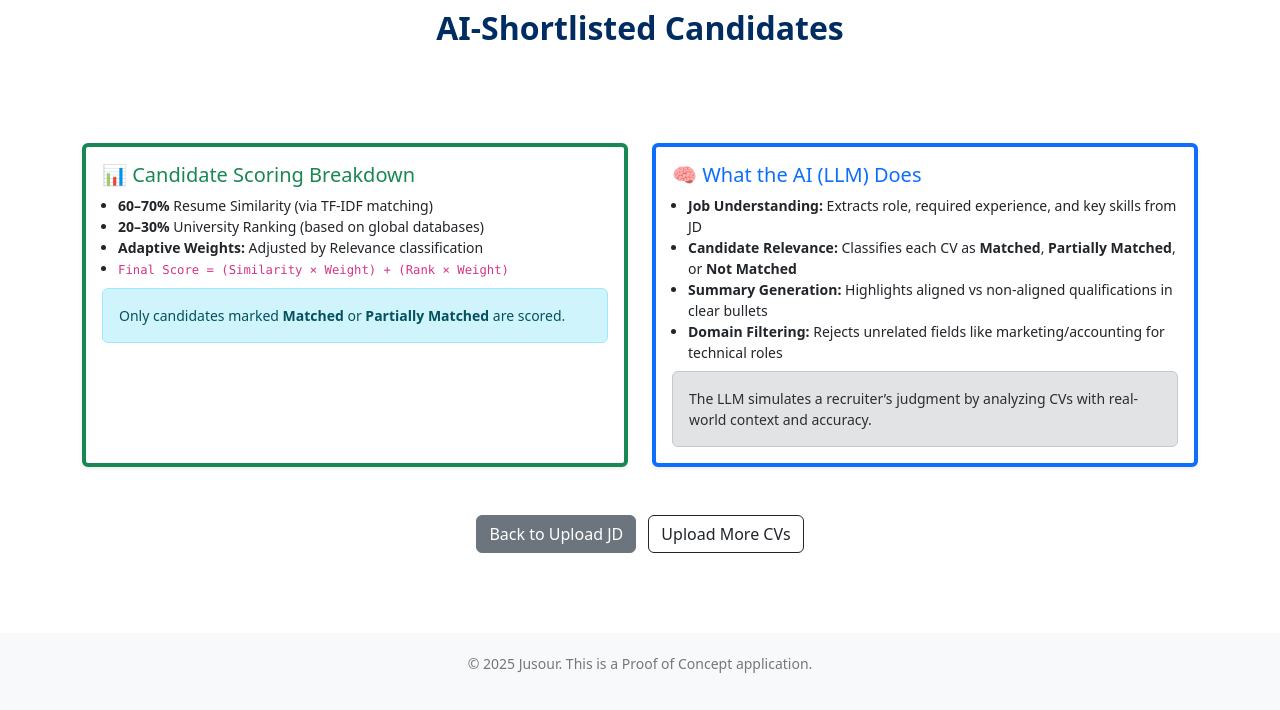
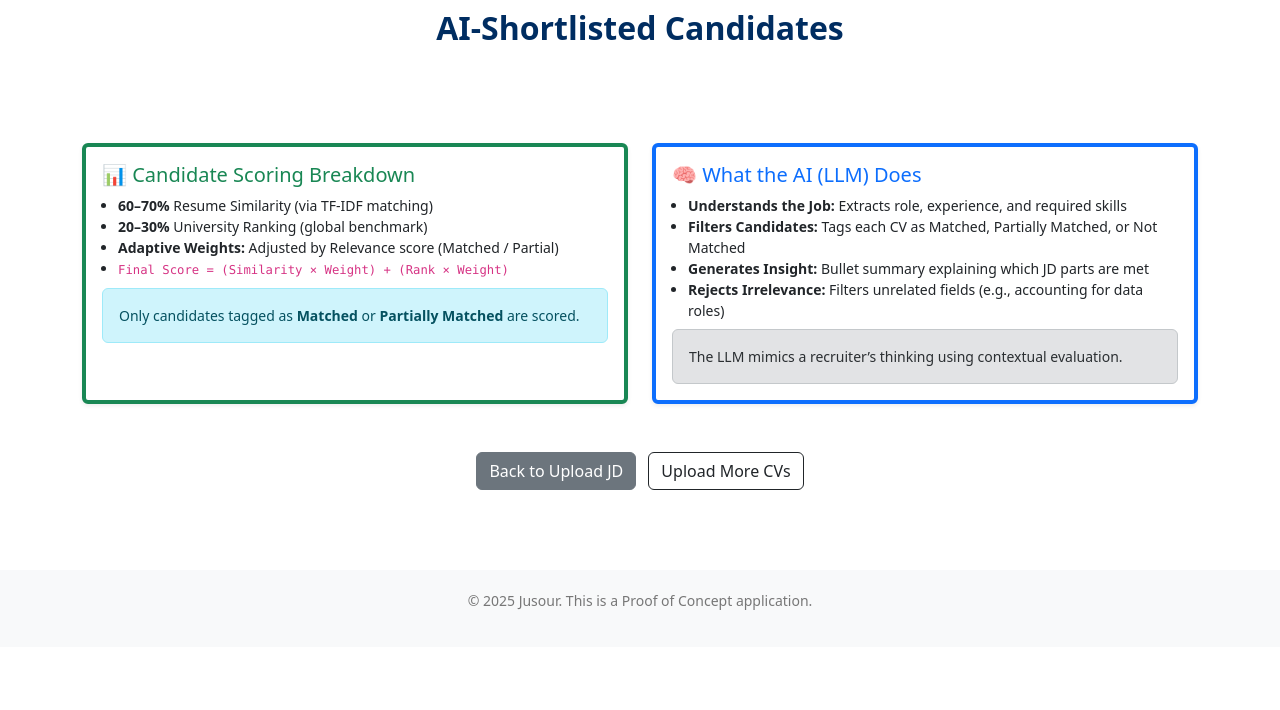
Before and after one commit to nbeelasif/ai_cv_shortlist, a Flask app: template templates/results.html in a window 1280 px wide. Shown: the part 190-900 px from the top of the page. After the commit the page ends 800 px from the top, so only its background shows below. Run offline with Flask 3, Linux system fonts and the light colour scheme; the template is opened without the code that fills it, so the values that code supplies are empty; some libraries are stand-ins or nearby versions.

```diff
--- a/templates/results.html
+++ b/templates/results.html
@@ -71,7 +71,7 @@
           </div>
 
           <div class="d-flex gap-2 mt-3">
-            <a href="{{ url_for('view_resume', filename=candidate.filename) }}" class="btn btn-outline-primary btn-sm" target="_blank">View Resume</a>
+            <a href="{{ url_for('view_resume', filename=candidate.filename) }}" class="btn btn-outline-primary btn-sm" target="_blank" title="Download Resume File">View Resume</a>
             <button class="btn btn-outline-success btn-sm">Interview</button>
           </div>
         </div>
@@ -88,12 +88,12 @@
           <h5 class="text-success">📊 Candidate Scoring Breakdown</h5>
           <ul class="small ps-3 mb-2">
             <li><strong>60–70%</strong> Resume Similarity (via TF-IDF matching)</li>
-            <li><strong>20–30%</strong> University Ranking (based on global databases)</li>
-            <li><strong>Adaptive Weights:</strong> Adjusted by Relevance classification</li>
+            <li><strong>20–30%</strong> University Ranking (global benchmark)</li>
+            <li><strong>Adaptive Weights:</strong> Adjusted by Relevance score (Matched / Partial)</li>
             <li><code>Final Score = (Similarity × Weight) + (Rank × Weight)</code></li>
           </ul>
           <div class="alert alert-info small mb-0">
-            Only candidates marked <strong>Matched</strong> or <strong>Partially Matched</strong> are scored.
+            Only candidates tagged as <strong>Matched</strong> or <strong>Partially Matched</strong> are scored.
           </div>
         </div>
       </div>
@@ -103,13 +103,13 @@
         <div class="card-body">
           <h5 class="text-primary">🧠 What the AI (LLM) Does</h5>
           <ul class="small ps-3 mb-2">
-            <li><strong>Job Understanding:</strong> Extracts role, required experience, and key skills from JD</li>
-            <li><strong>Candidate Relevance:</strong> Classifies each CV as <strong>Matched</strong>, <strong>Partially Matched</strong>, or <strong>Not Matched</strong></li>
-            <li><strong>Summary Generation:</strong> Highlights aligned vs non-aligned qualifications in clear bullets</li>
-            <li><strong>Domain Filtering:</strong> Rejects unrelated fields like marketing/accounting for technical roles</li>
+            <li><strong>Understands the Job:</strong> Extracts role, experience, and required skills</li>
+            <li><strong>Filters Candidates:</strong> Tags each CV as Matched, Partially Matched, or Not Matched</li>
+            <li><strong>Generates Insight:</strong> Bullet summary explaining which JD parts are met</li>
+            <li><strong>Rejects Irrelevance:</strong> Filters unrelated fields (e.g., accounting for data roles)</li>
           </ul>
           <div class="alert alert-secondary small mb-0">
-            The LLM simulates a recruiter’s judgment by analyzing CVs with real-world context and accuracy.
+            The LLM mimics a recruiter’s thinking using contextual evaluation.
           </div>
         </div>
       </div>
@@ -121,6 +121,5 @@
     <a href="{{ url_for('upload_cvs') }}" class="btn btn-outline-dark">Upload More CVs</a>
   </div>
 </div>
-
 <script src="https://cdn.jsdelivr.net/npm/bootstrap@5.3.0/dist/js/bootstrap.bundle.min.js"></script>
 {% endblock %}
```
Also changed, not shown: templates/upload_cvs.html (+25 -1 lines).
